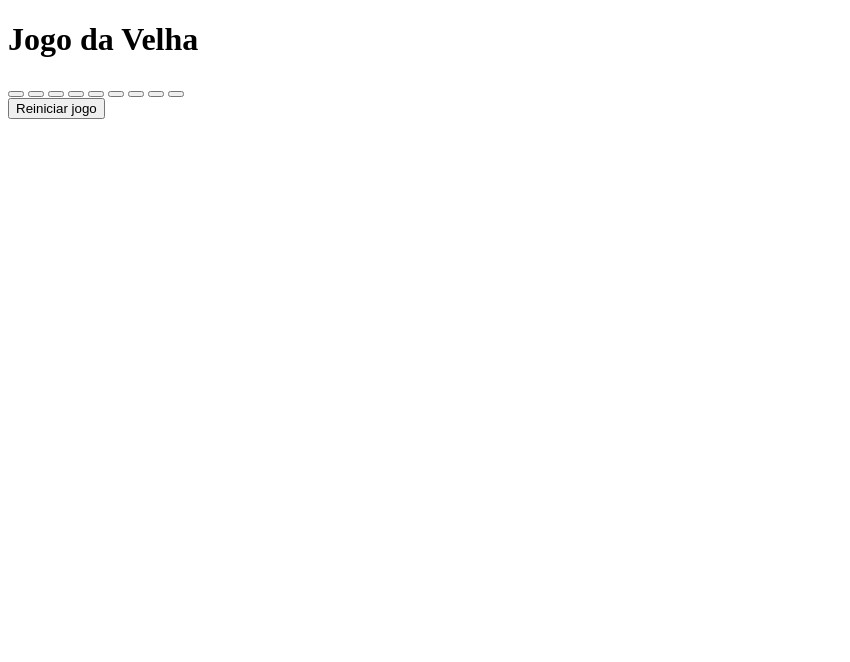
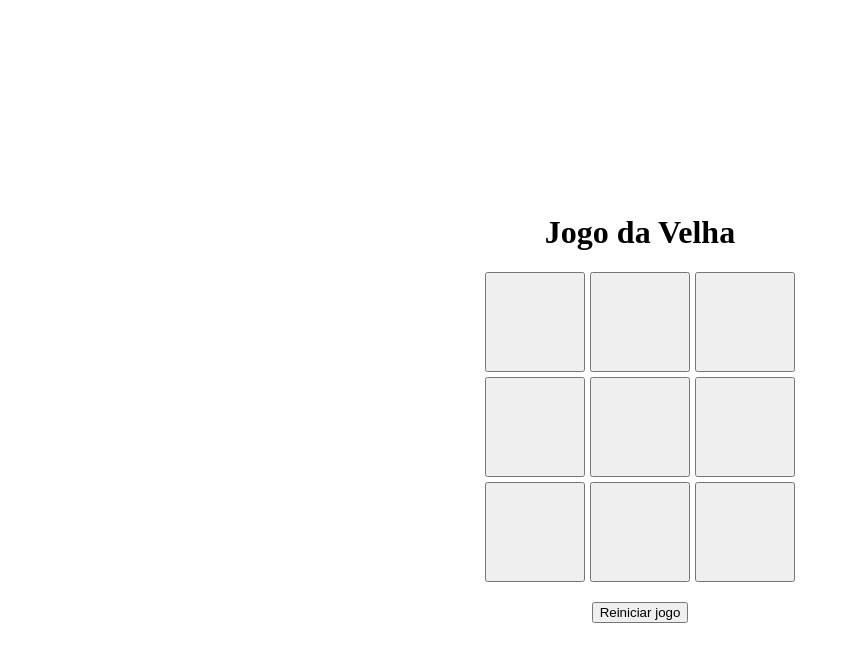
Before and after one commit to MarcoosChina/sctec-frontend-e-backend, a plain HTML site: page Aula_JS/jogodavelha.html in a window 1280 px wide. Shown: the whole page, without its empty margins (0-850 px from the left). Drawn offline with Linux system fonts and the light colour scheme.

Commit message:
jogo_da_velha

```diff
--- a/Aula_JS/jogodavelha.html
+++ b/Aula_JS/jogodavelha.html
@@ -1,27 +1,62 @@
 <!DOCTYPE html>
 <html lang="pt-br">
+
 <head>
     <meta charset="UTF-8">
     <meta name="viewport" content="width=device-width, initial-scale=1.0">
     <title>Jogo da Velha</title>
     <style>
-
+        body{
+            display: flex;
+            flex-direction: column;
+            justify-content: center;
+            align-items: center;
+            height: 100vh;
+        }
+        .tabuleiro {
+            display: grid;
+            grid-template-columns: repeat(3, 100px);
+            grid-template-rows: repeat(3, 100px);
+            gap: 5px;
+            margin-bottom: 20px;
+            justify-content: center;
+            align-items: center;
+        }
+        .celula {
+            width: 100px;
+            height: 100px;
+            font-size: 24px;
+            display: flex;
+            justify-content: center;
+            align-items: center;
+            font-size: 46px;
+            cursor: pointer;
+        }
+        #reiniciar {
+            display: block;
+            margin: 0 auto;
+        }
+        h1 {
+            text-align: center;
+        }
     </style>
 </head>
+
 <body>
     <h1>Jogo da Velha</h1>
-    <div id = "tabuleiro" class = "tabuleiro">
-        <button class = "celula"></button>
-        <button class = "celula"></button>
-        <button class = "celula"></button>
-        <button class = "celula"></button>
-        <button class = "celula"></button>
-        <button class = "celula"></button>
-        <button class = "celula"></button>
-        <button class = "celula"></button>
-        <button class = "celula"></button>
+    <div id="tabuleiro" class="tabuleiro">
+        <button class="celula"></button>
+        <button class="celula"></button>
+        <button class="celula"></button>
+        <button class="celula"></button>
+        <button class="celula"></button>
+        <button class="celula"></button>
+        <button class="celula"></button>
+        <button class="celula"></button>
+        <button class="celula"></button>
     </div>
-    <button id = "reiniciar">Reiniciar jogo</button>
-    <script src = "../Aula_JS/jogodavelha.js"></script>
+    <button id="reiniciar" onclick="iniciarJogo()">Reiniciar jogo</button>
+    <script src="../Aula_JS/jogodavelha.js"></script>
 </body>
+
 </html>
--- a/Aula_JS/jogodavelha.js
+++ b/Aula_JS/jogodavelha.js
@@ -0,0 +1,20 @@
+const celulas = document.querySelectorAll('.celula');
+console.log(celulas);
+
+let jogadorAtualX = true;
+
+document.getElementById('reiniciar').addEventListener('click', iniciarJogo);
+
+function iniciarJogo(){
+    celulas.forEach(celula => {
+        celula.textContent = '';
+        celula.addEventListener('click', tratarClique, {once:true});
+    });
+}
+
+function tratarClique(evento){
+    evento.target.textContent = jogadorAtualX ? 'X' : 'O';
+    jogadorAtualX = !jogadorAtualX;
+}
+
+iniciarJogo();
```
